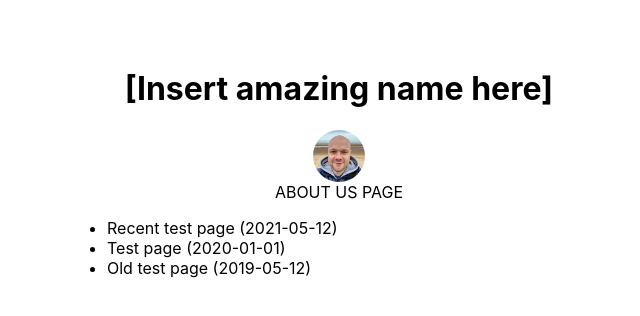
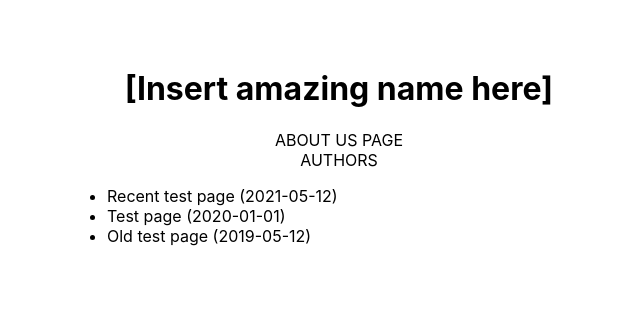
Before and after one commit to somedevsdo/blog, a Next.js app: page / in a window 1280 px wide. Shown: the top 316 px of the page, without its empty margins (301-941 px from the left). Built offline with nearby package versions, Linux system fonts and the light colour scheme.

Commit message:
Link to the authors page, rather than showing just my profile
I know this isn't the main design, but we can remove these links as we
build out the homepage.

```diff
--- a/pages/index.tsx
+++ b/pages/index.tsx
@@ -4,7 +4,6 @@ import Link from "next/link";
 import Layout, { siteTitle } from "../components/Layout/Layout";
 import { getSortedPostsData } from "../lib/posts";
 import homeStyles from "../components/Layout/Layout.module.scss";
-import Avatar from "../components/Avatar/Avatar";
 
 interface IPost {
   date: string;
@@ -33,14 +32,20 @@ const Home = (props: IHomeProps): JSX.Element => {
       </Head>
       <header className={homeStyles.header}>
         <h1>{name}</h1>
-        <Avatar size="small" src="/authors/benmatselby.jpg" />
         <Link href="/about">
-          <a className={homeStyles.navLink}>About us page</a>
+          <a className={homeStyles.navLink} data-test-id="link-about">
+            About us page
+          </a>
+        </Link>
+        <Link href="/authors">
+          <a className={homeStyles.navLink} data-test-id="link-authors">
+            Authors
+          </a>
         </Link>
       </header>
       <main>
         <section>
-          <ul>
+          <ul data-test-id="posts">
             {allPostsData.map(({ date, id, title }) => (
               <li key={id}>
                 <Link href={`/post/${id}`}>
```
Also changed, not shown: 1 other file (tests, documents, lock files or other folders).
